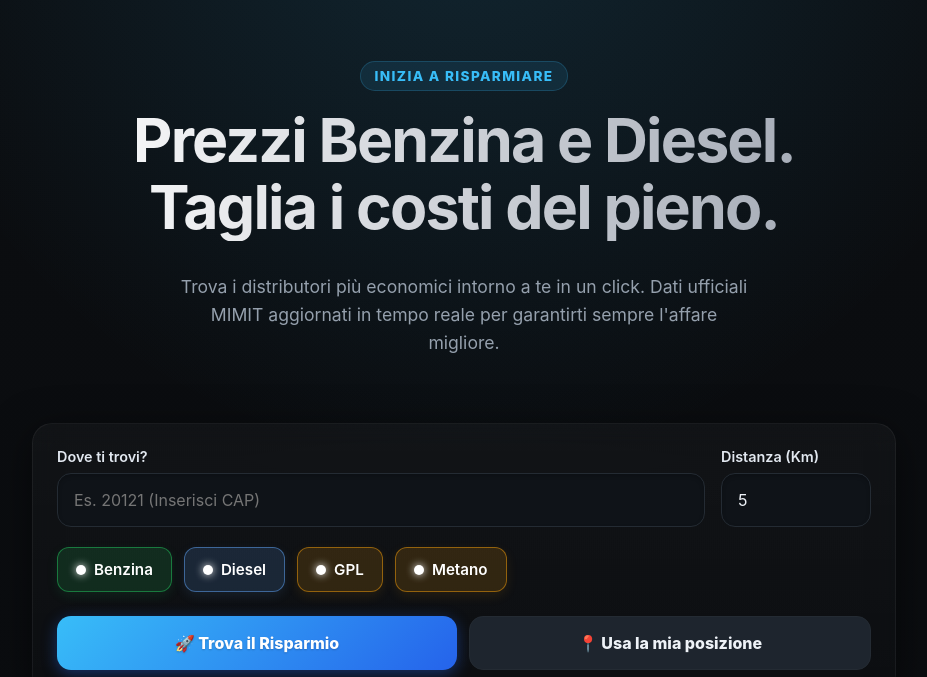
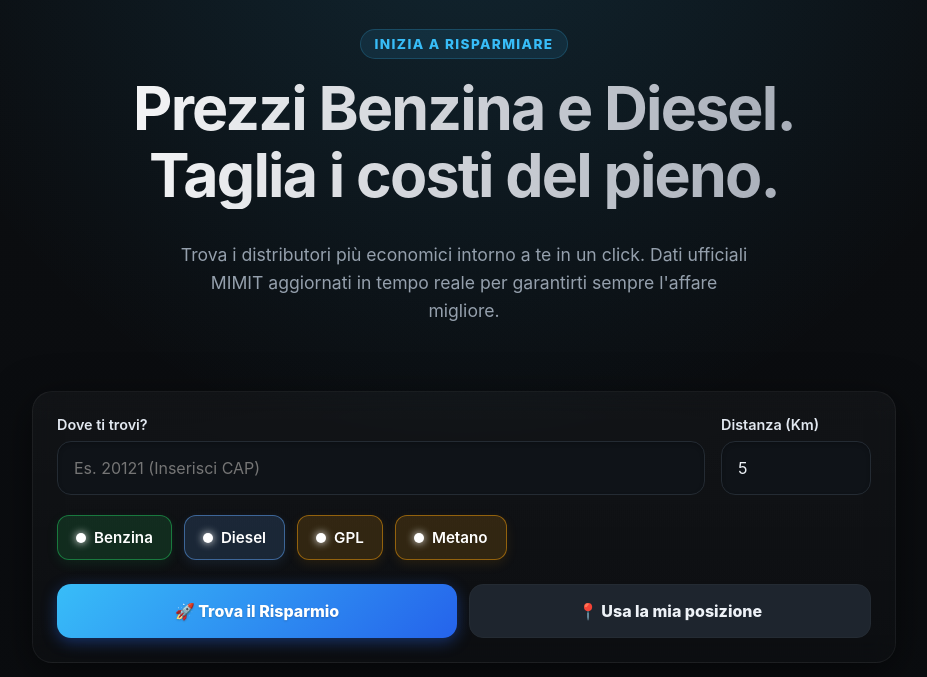
Before and after one commit to lucadolci84/prezzofuel, a website: page public/index.html in a window 1280 px wide. Shown: the part 131-808 px from the top of the page, without its empty margins (176-1103 px from the left). Drawn offline with Linux system fonts and the light colour scheme.

Commit message:
Update index.html

```diff
--- a/public/index.html
+++ b/public/index.html
@@ -70,7 +70,7 @@
 
     .wrap { max-width: 900px; margin: 0 auto; padding: 32px 18px 56px; }
 
-    .hero { padding: 32px 0 24px; text-align: center; }
+    .hero { padding: 0 0 24px; text-align: center; }
 
     .eyebrow {
       display: inline-block; background: rgba(56, 189, 248, 0.1); color: var(--accent);
```
